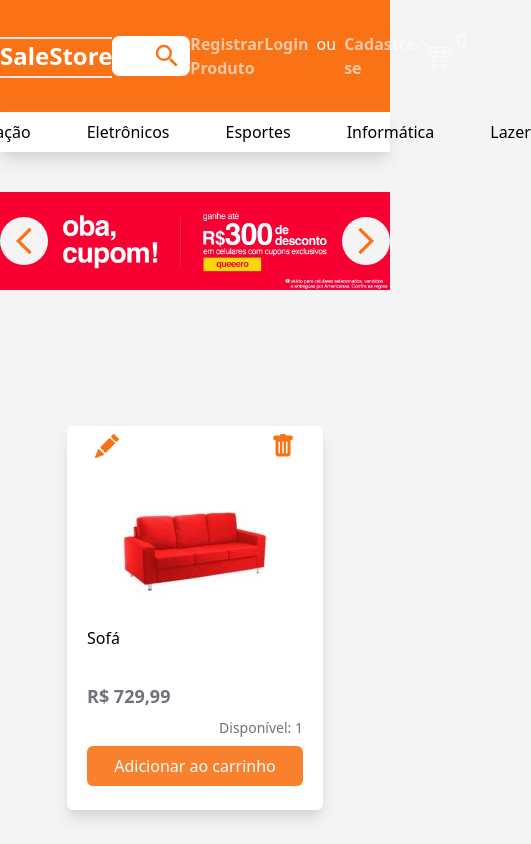
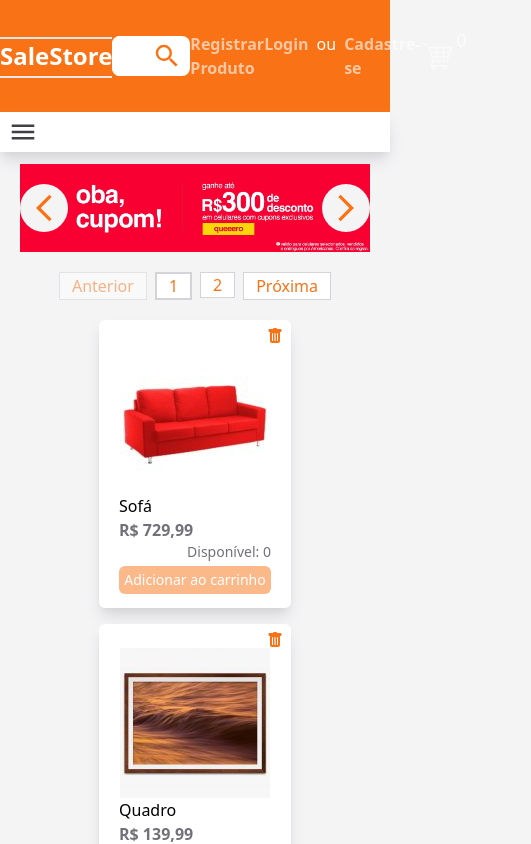
Before and after one commit to 97jsantos/salestore, a React (Vite) app: page / in a window 390 px wide. Shown: the top 844 px of the page, 531 px wide, since content can reach past the window. Built offline with nearby package versions, Linux system fonts and the light colour scheme; data requests are answered from the project's data file.

Commit message:
att 20/06
Responsividade dos Cards e do Menu parte 01

```diff
--- a/db.json
+++ b/db.json
@@ -4,14 +4,15 @@
       "name": "Sofá",
       "budget": 729.99,
       "total": 2,
-      "productAmount": 1,
-      "cartAmount": 1,
+      "productAmount": 0,
+      "cartAmount": 2,
       "category": {
         "id": 1,
         "name": "Casa",
         "url": "casa"
       },
-      "id": 1
+      "id": 1,
+      "totalBudget": 1459.98
     },
     {
       "name": "Quadro",
@@ -24,7 +25,8 @@
         "name": "Decoracão",
         "url": "decoracao"
       },
-      "id": 2
+      "id": 2,
+      "totalBudget": 139.99
     },
     {
       "name": "Celular",
@@ -63,48 +65,185 @@
         "name": "Informática",
         "url": "informatica"
       },
-      "id": 5
+      "id": 5,
+      "totalBudget": 4459.99
     },
     {
       "name": "Bóia",
       "budget": 89.99000000000001,
       "total": 5,
-      "productAmount": 3,
-      "cartAmount": 2,
+      "productAmount": 2,
+      "cartAmount": 3,
       "category": {
         "id": 6,
         "name": "Lazer",
         "url": "lazer"
       },
-      "id": 6
-    }
-  ],
-  "carrinho": [
+      "id": 6,
+      "totalBudget": 269.97
+    },
     {
-      "name": "Computador",
-      "budget": 4459.99,
+      "name": "Celular 2",
+      "budget": 1239.99,
+      "total": 2,
+      "productAmount": 1,
+      "cartAmount": 1,
+      "category": {
+        "id": 3,
+        "name": "Eletrônicos",
+        "url": "eletronicos"
+      },
+      "id": 7,
+      "totalBudget": 1239.99
+    },
+    {
+      "name": "Sofá 2",
+      "budget": 759.99,
+      "total": 3,
+      "productAmount": 3,
+      "cartAmount": 0,
+      "category": {
+        "id": 1,
+        "name": "Casa",
+        "url": "casa"
+      },
+      "id": 8
+    },
+    {
+      "name": "Camisa 2",
+      "budget": 489.99,
       "total": 1,
-      "productAmount": 0,
-      "cartAmount": 1,
+      "productAmount": 1,
+      "cartAmount": 0,
+      "category": {
+        "id": 4,
+        "name": "Esportes",
+        "url": "esportes"
+      },
+      "id": 9
+    },
+    {
+      "name": "Quadro 2",
+      "budget": 122.99,
+      "total": 2,
+      "productAmount": 2,
+      "cartAmount": 0,
+      "category": {
+        "id": 2,
+        "name": "Decoracão",
+        "url": "decoracao"
+      },
+      "id": 10
+    },
+    {
+      "name": "Bóia 2",
+      "budget": 93.99,
+      "total": 2,
+      "productAmount": 2,
+      "cartAmount": 0,
+      "category": {
+        "id": 6,
+        "name": "Lazer",
+        "url": "lazer"
+      },
+      "id": 11
+    },
+    {
+      "name": "Computador 2",
+      "budget": 4839.99,
+      "total": 2,
+      "productAmount": 2,
+      "cartAmount": 0,
       "category": {
         "id": 5,
         "name": "Informática",
         "url": "informatica"
       },
-      "id": 5
+      "id": 12
     },
     {
-      "name": "Sofá",
-      "budget": 729.99,
-      "total": 2,
+      "name": "Sofá 3",
+      "budget": 779.99,
+      "total": 1,
       "productAmount": 1,
-      "cartAmount": 1,
+      "cartAmount": 0,
       "category": {
         "id": 1,
         "name": "Casa",
         "url": "casa"
       },
-      "id": 1
+      "id": 13
+    },
+    {
+      "name": "Camisa 3",
+      "budget": 469.99,
+      "total": 2,
+      "productAmount": 2,
+      "cartAmount": 0,
+      "category": {
+        "id": 4,
+        "name": "Esportes",
+        "url": "esportes"
+      },
+      "id": 14
+    }
+  ],
+  "carrinho": [
+    {
+      "name": "Sofá",
+      "budget": 729.99,
+      "total": 2,
+      "productAmount": 0,
+      "cartAmount": 2,
+      "category": {
+        "id": 1,
+        "name": "Casa",
+        "url": "casa"
+      },
+      "id": 1,
+      "totalBudget": 1459.98
+    },
+    {
+      "name": "Bóia",
+      "budget": 89.99000000000001,
+      "total": 5,
+      "productAmount": 2,
+      "cartAmount": 3,
+      "category": {
+        "id": 6,
+        "name": "Lazer",
+        "url": "lazer"
+      },
+      "id": 6,
+      "totalBudget": 269.97
+    },
+    {
+      "name": "Celular",
+      "budget": 1199.99,
+      "total": 2,
+      "productAmount": 1,
+      "cartAmount": 1,
+      "category": {
+        "id": 3,
+        "name": "Eletrônicos",
+        "url": "eletronicos"
+      },
+      "id": 3,
+      "totalBudget": 1199.99
+    },
+    {
+      "name": "Camisa",
+      "budget": 449.99,
+      "total": 3,
+      "productAmount": 2,
+      "cartAmount": 1,
+      "category": {
+        "id": 4,
+        "name": "Esportes",
+        "url": "esportes"
+      },
+      "id": 4,
+      "totalBudget": 449.99
     },
     {
       "name": "Quadro",
@@ -117,24 +256,26 @@
         "name": "Decoracão",
         "url": "decoracao"
       },
-      "id": 2
+      "id": 2,
+      "totalBudget": 139.99
     },
     {
-      "name": "Bóia",
-      "budget": 89.99000000000001,
-      "total": 5,
-      "productAmount": 3,
-      "cartAmount": 2,
+      "name": "Computador",
+      "budget": 4459.99,
+      "total": 1,
+      "productAmount": 0,
+      "cartAmount": 1,
       "category": {
-        "id": 6,
-        "name": "Lazer",
-        "url": "lazer"
+        "id": 5,
+        "name": "Informática",
+        "url": "informatica"
       },
-      "id": 6
+      "id": 5,
+      "totalBudget": 4459.99
     },
     {
-      "name": "Celular",
-      "budget": 1199.99,
+      "name": "Celular 2",
+      "budget": 1239.99,
       "total": 2,
       "productAmount": 1,
       "cartAmount": 1,
@@ -143,20 +284,8 @@
         "name": "Eletrônicos",
         "url": "eletronicos"
       },
-      "id": 3
-    },
-    {
-      "name": "Camisa",
-      "budget": 449.99,
-      "total": 3,
-      "productAmount": 2,
-      "cartAmount": 1,
-      "category": {
-        "id": 4,
-        "name": "Esportes",
-        "url": "esportes"
-      },
-      "id": 4
+      "id": 7,
+      "totalBudget": 1239.99
     }
   ],
   "categories": [
--- a/src/components/Pagination.tsx
+++ b/src/components/Pagination.tsx
@@ -1,6 +1,6 @@
 export function Pagination({ pages, currentPage, setCurrentPage, key }) {
     return (
-        <div className="mt-10 flex">
+        <div className="flex">
             <button
             className="px-3 mx-1 bg-white text-orange-500 border border-zinc-300 disabled:opacity-50"
             onClick={() => setCurrentPage(currentPage - 1)}
--- a/src/components/ProductCard.tsx
+++ b/src/components/ProductCard.tsx
@@ -25,11 +25,6 @@ export function ProductCard({ id, image, alt, title, budget, productAmount, hand
 
     const dispatch = useAppDispatch()
 
-    function edit(event) {
-        event.preventDefault()
-        handleEdit(id)
-    }
-
     function remove(event) {
         event.preventDefault()
         handleRemove(id)
@@ -48,23 +43,21 @@ export function ProductCard({ id, image, alt, title, budget, productAmount, hand
       }
 
     return (
-        <form onSubmit={handleOnSubmit} className="flex flex-col bg-white h-96 w-64 mx-7 mb-14 rounded-md shadow-lg shadow-zinc-300">
-            <div className='w-full flex justify-between'>
-                <button onClick={edit} className='h-10 p-2'>
-                    <BsFillPencilFill className='text-orange-500 flex justify-start text-2xl ml-5'/>
-                </button>
-                <button onClick={remove} className='h-10 p-2'>
-                    <BsFillTrashFill className='text-orange-500 flex justify-end text-2xl mr-5'/>
+        <form onSubmit={handleOnSubmit} className="flex flex-col bg-white lg:h-96 lg:w-64 lg:mx-8 lg:mb-16
+        h-72 w-48 md:mx-6 md:mb-12 mx-2 mb-4 rounded-md shadow-lg shadow-zinc-300">
+            <div className='w-full flex justify-end'>
+                <button onClick={remove} className='lg:h-10 lg:p-2'>
+                    <BsFillTrashFill className='text-orange-500 lg:text-2xl mr-2 mt-2'/>
                 </button>
             </div>
-            <div className="h-40 flex items-center justify-center">
+            <div className="lg:h-40 md:h-30 flex items-center justify-center">
                 <img className="max-w-fit max-h-fit" src={image} alt={alt} />
             </div>
             <div className="flex flex-col mx-5">
-                <p className="mb-2 h-12">{title}</p>
-                <p className="mb-2 font-bold text-lg text-zinc-500 flex justify-start">{budget.toLocaleString('pt-BR', { style: 'currency', currency: 'BRL' })}</p>
-                <p className="mb-2 text-sm text-zinc-500 flex justify-end">Disponível: {productAmount}</p>
-                <button disabled={handleDisabled} onClick={handleOnClick} className="bg-orange-500 text-white rounded-md h-10 opacity-90 hover:opacity-100 disabled:opacity-50">Adicionar ao carrinho</button>
+                <p className="lg:mb-2 lg:h-12">{title}</p>
+                <p className="lg:mb-2 font-bold lg:text-lg text-zinc-500 flex justify-start">{budget.toLocaleString('pt-BR', { style: 'currency', currency: 'BRL' })}</p>
+                <p className="lg:mb-2 mb-1 text-sm text-zinc-500 flex justify-end">Disponível: {productAmount}</p>
+                <button disabled={handleDisabled} onClick={handleOnClick} className="bg-orange-500 text-white rounded-md lg:h-10 h-7 lg:text-base text-sm opacity-90 hover:opacity-100 disabled:opacity-50">Adicionar ao carrinho</button>
             </div>
         </form>
     )
--- a/src/components/ProductsPage.tsx
+++ b/src/components/ProductsPage.tsx
@@ -79,6 +79,7 @@ export function ProductsPage({ image, getFilter }:ProductsPageProps) {
 
         product.productAmount = product.productAmount - 1
         product.cartAmount = product.cartAmount + 1
+        product.totalBudget = product.budget * product.cartAmount
 
         fetch(`http://localhost:5000/products/${id}`, {
         method: 'PUT',
--- a/src/homecontents/AllTheProducts.tsx
+++ b/src/homecontents/AllTheProducts.tsx
@@ -115,7 +115,7 @@ export function AllTheProducts() {
     }
 
     return (
-        <div className="max-w-screen-xl mx-auto mt-14 flex flex-col items-center justify-center">
+        <div className="max-w-screen-xl mx-auto xl:mt-20 lg:mt-14 sm:mt-10 mt-5 flex flex-col items-center justify-center">
             {product.length > 12 && (
                 <Pagination
                 key={pages}
@@ -125,7 +125,7 @@ export function AllTheProducts() {
                 />
             )}
 
-            <div className="min-h-screen max-w-7xl flex justify-center flex-wrap mt-20">
+            <div className="min-h-screen max-w-7xl flex justify-center flex-wrap xl:mt-20 lg:mt-14 sm:mt-10 mt-5">
             {product.length > 0 ? (
                 currentProduct.map((product: any) => (
                     <ProductCard
--- a/src/homecontents/SlideProducts.tsx
+++ b/src/homecontents/SlideProducts.tsx
@@ -40,7 +40,7 @@ export function SlideProducts() {
     }
 
     return (
-        <div className="max-w-screen-xl mx-auto mt-10">
+        <div className="max-w-screen-xl mx-auto xl:mt-10 lg:mt-8 md:mt-6 mt-3 px-5">
           <div className="w-full relative select-none">
             <div className='aspect-auto flex justify-center'>
                 <img src={featuredProducts[currentIndex]} alt="" />
--- a/src/layout/Footer.tsx
+++ b/src/layout/Footer.tsx
@@ -5,7 +5,8 @@ import { NavLink } from 'react-router-dom'
 
 export function Footer() {
     return (
-        <div className="h-32 bg-zinc-700 flex items-center justify-around">
+        <div className='bg-zinc-700'>
+            <footer className="max-w-screen-2xl mx-auto h-32 bg-zinc-700 flex items-center justify-around">
                 <button onClick={GoTo} className="border-y-2 border-white pb-1 font-bold text-2xl text-white outline-white opacity-60 hover:opacity-100">SaleStore</button>
 
                 <div className='flex gap-5'>
@@ -13,6 +14,7 @@ export function Footer() {
                     <NavLink to="#" className='text-white text-2xl outline-white'><FaInstagram className='opacity-60 hover:opacity-100' /></NavLink>
                     <NavLink to="#" className='text-white text-2xl outline-white'><FaTwitter className='opacity-60 hover:opacity-100' /></NavLink>
                 </div>
+            </footer>
         </div>
     )
 }
--- a/src/layout/FooterDivider.tsx
+++ b/src/layout/FooterDivider.tsx
@@ -1,7 +1,9 @@
 export function FooterDivider() {
     return (
-        <div className="h-3 bg-zinc-100 flex items-end justify-center">
-            <div className="h-2 bg-zinc-700 w-2/5 rounded-tr-full rounded-tl-full"></div>
+        <div className="bg-zinc-100">
+            <div className="max-w-screen-2xl mx-auto h-3 bg-zinc-100 flex items-end justify-center">
+                <div className="h-2 bg-zinc-700 w-2/5 rounded-tr-full rounded-tl-full"></div>
+            </div>
         </div>
     )
 }
--- a/src/layout/Navigation.tsx
+++ b/src/layout/Navigation.tsx
@@ -1,12 +1,13 @@
 import { GiShoppingCart } from 'react-icons/gi'
-import { MdSearch } from 'react-icons/md'
+import { MdSearch, MdMenu } from 'react-icons/md'
 
 import { NavLink } from 'react-router-dom'
 
 export function Navigation({ count }) {
     return (
         <>
-            <nav className="bg-orange-500 flex items-center justify-around h-28">
+            <div className='bg-orange-500 pr-5'>
+                <nav className="max-w-screen-2xl mx-auto bg-orange-500 flex items-center justify-around h-28">
                     <div>
                         <NavLink to="/" className="border-y-2 pb-1 font-bold text-2xl opacity-60 hover:opacity-100 text-white outline-white">SaleStore</NavLink>
                     </div>
@@ -16,11 +17,9 @@ export function Navigation({ count }) {
                             <MdSearch className='text-3xl text-orange-500' />
                         </button>
                     </div>
-
                     <div>
                         <NavLink to="/novoproduto" className='font-bold opacity-60 hover:opacity-100 text-white outline-white'>Registrar Produto</NavLink>
                     </div>
-
                     <div className='flex gap-2'>
                         <NavLink to="/login" className='font-bold opacity-60 hover:opacity-100 text-white outline-white'>Login</NavLink>
                         <p className='text-white'>ou</p>
@@ -31,7 +30,10 @@ export function Navigation({ count }) {
                         <NavLink to="/carrinho" className='text-4xl text-white outline-white opacity-60 hover:opacity-100'><span className='text-lg text-white absolute left-9 -top-3'>{count}</span><GiShoppingCart /></NavLink>
                     </div>
                 </nav>
-            <nav className="bg-white h-10 flex items-center justify-center shadow-lg shadow-zinc-300">
+            </div>
+            <div className='bg-white shadow-lg shadow-zinc-300 flex items-center h-10'>
+                <button className='md:hidden ml-2'><MdMenu className='text-3xl text-zinc-700'/></button>
+                <nav className="mx-auto md:h-10 md:flex md:flex-row md:items-center md:justify-center flex-col hidden">
                     <NavLink to="/casa" className="mx-7 hover:text-orange-500 outline-orange-500">Casa</NavLink>
                     <NavLink to="/decoracao" className="mx-7 hover:text-orange-500 outline-orange-500">Decoração</NavLink>
                     <NavLink to="/eletronicos" className="mx-7 hover:text-orange-500 outline-orange-500">Eletrônicos</NavLink>
@@ -39,6 +41,7 @@ export function Navigation({ count }) {
                     <NavLink to="/informatica" className="mx-7 hover:text-orange-500 outline-orange-500">Informática</NavLink>
                     <NavLink to="/lazer" className="mx-7 hover:text-orange-500 outline-orange-500">Lazer</NavLink>
                 </nav>
+            </div>
         </>
     )
 }
--- a/src/pages/Cart.tsx
+++ b/src/pages/Cart.tsx
@@ -21,7 +21,7 @@ export function Cart({ cartAmount }:cartProps) {
 
     const [product, setProduct] = useState([])
 
-    const [ cartBudget, setCartBudget ] = useState(0)
+    const [ cartSubtotal, setCartSubtotal ] = useState(0)
 
     const navigate = useNavigate()
 
@@ -49,6 +49,11 @@ export function Cart({ cartAmount }:cartProps) {
         .then((data) => {
             console.log(data)
             setProduct(data)
+
+            setCartSubtotal(data.reduce((sum, totalCartBudget) => {
+            return sum + totalCartBudget.totalBudget;
+            }, 0))
+            console.log(cartSubtotal)
         })
         .catch((err) => console.log(err))
     },[])
@@ -57,6 +62,7 @@ export function Cart({ cartAmount }:cartProps) {
 
         product.productAmount = product.productAmount + 1
         product.cartAmount = product.cartAmount - 1
+        product.totalBudget = product.budget * product.cartAmount
 
         fetch(`http://localhost:5000/products/${id}`, {
         method: 'PUT',
@@ -108,9 +114,11 @@ export function Cart({ cartAmount }:cartProps) {
 
     }
 
+    console.log(cartSubtotal)
+
     return (
         <div className="max-w-screen-2xl mx-auto flex justify-around">
-            <div className="w-3/4 flex flex-col items-center">
+            <div className="mt-10 w-3/4 flex flex-col items-center">
 
                 {product.length > 6 && (
                     <Pagination
@@ -130,7 +138,7 @@ export function Cart({ cartAmount }:cartProps) {
                             key={product.id}
                             alt={product.name}
                             title={product.name}
-                            budget={product.budget}
+                            totalBudget={product.totalBudget}
                             cartAmount={product.cartAmount}
                             productData={product}
                             changeProductAmount={changeProductAmount}
@@ -148,7 +156,7 @@ export function Cart({ cartAmount }:cartProps) {
             <div className="w-68 flex flex-col justify-between mt-20 border border-zinc-300 rounded-xl max-h-72 p-5">
                 <div>
                     <p className="mb-5 font-bold text-xl text-zinc-500">{cartAmount} produto(s) no carrinho</p>
-                    <p className="mb-5 font-bold text-xl text-zinc-500">Subtotal: {cartBudget}</p>
+                    <p className="mb-5 font-bold text-xl text-zinc-500">Subtotal: {cartSubtotal.toLocaleString('pt-BR', { style: 'currency', currency: 'BRL' })}</p>
                 </div>
                 <FormButton
                 text="Finalizar compra"
```
Also changed, not shown: src/components/ProductCartCard.tsx (+4 -4 lines). Lines whose indentation alone changed are shown as unchanged.
